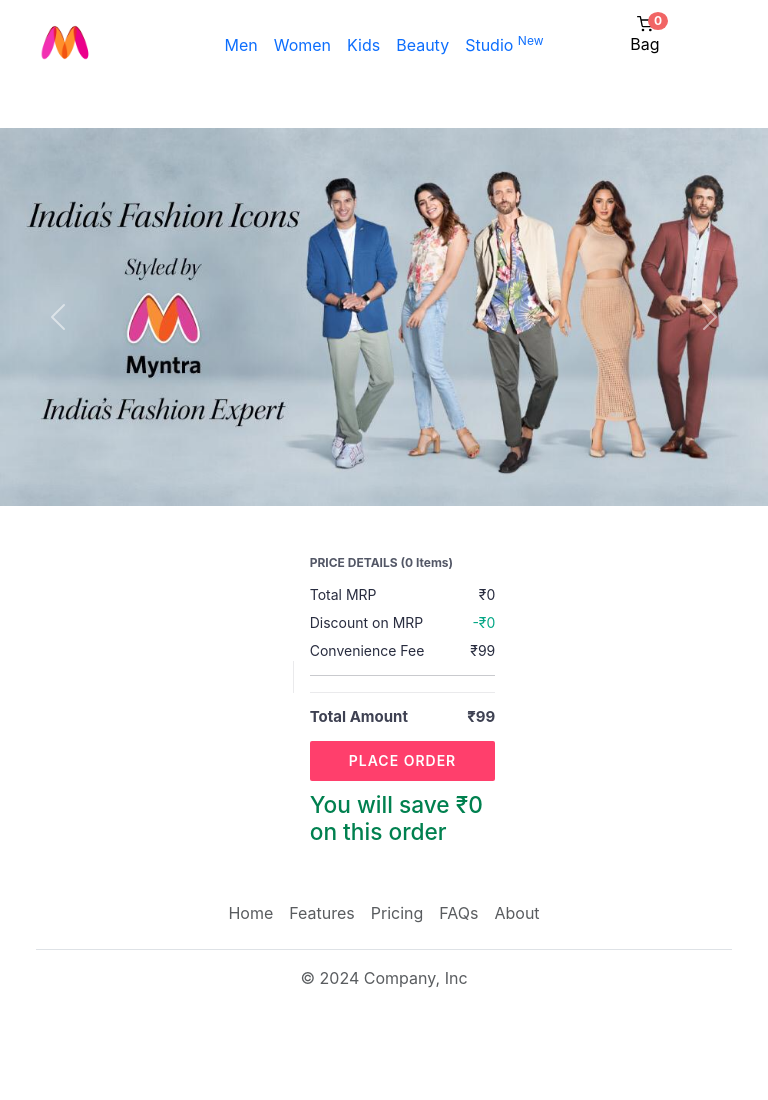
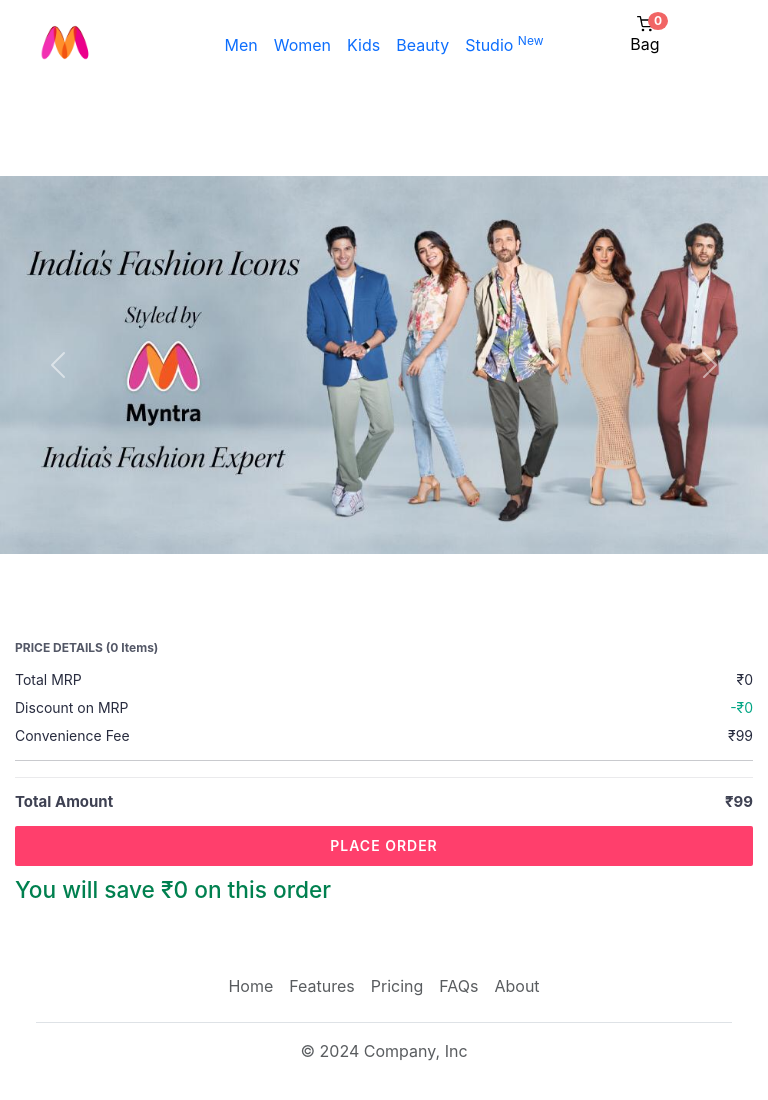
Before and after one commit to sudhirkumaryd/myntra, a React (Vite) app: page /Beg in a window 768 px wide. Shown: the top 1100 px of the page. Before the commit the page ends 1046 px from the top, so only its background shows below. Built offline with nearby package versions, Linux system fonts and the light colour scheme.

Commit message:
Update index.css

```diff
--- a/src/index.css
+++ b/src/index.css
@@ -147,11 +147,11 @@
 }
 
 .items-container {
-  width: 80%;
-  margin: 40px 10%;
+  width: 100%;
+  margin: 10px 0px;
 }
 .item-container {
-  width: 250px;
+  width: 180px;
   margin: 10px;
 }
 .item-image {
@@ -244,17 +244,17 @@
 .bag-items-container {
   display: inline-block;
   width: 64%;
-  padding-right: 20px;
+  padding: 20px;
   border-right: 1px solid #eaeaec;
-  padding-top: 32px;
+
   color: #282c3f;
   font-size: 13px;
   line-height: 1.42857143;
 }
 
 .bag-page {
-  width: 75%;
-  margin-left: 12.5%;
+  width: 100%;
+  margin-left: 0%;
 }
 
 .bag-summary {
@@ -265,6 +265,47 @@
   color: #282c3f;
   font-size: 13px;
   line-height: 1.42857143;
+}
+.bag-item-container {
+  margin-bottom: 8px;
+  background: #fff;
+  font-size: 14px;
+  border: 1px solid #eaeaec;
+  border-radius: 4px;
+  position: relative;
+  padding: 12px 12px 0;
+}
+
+@media only screen and (max-width: 768px) {
+  /* For mobile phones: */
+  .bag-summary{
+    width: 100%;
+    padding: 15px;
+  }
+  .bag-items-container {
+    width: 100%;
+    border: none;
+
+  }
+  .bag-item-container
+  {
+     padding: 20px;
+  }
+  .mbc{
+    margin-bottom: 6rem;
+  }
+
+}
+@media only screen and (min-width: 768px)
+{
+  .bag-items-container {
+    width: auto;
+
+   .hisetforslider{
+
+    height: 200px;
+   }
+  }
 }
 
 .bag-details-container {
@@ -315,15 +356,7 @@
   cursor: pointer;
 }
 
-.bag-item-container {
-  margin-bottom: 8px;
-  background: #fff;
-  font-size: 14px;
-  border: 1px solid #eaeaec;
-  border-radius: 4px;
-  position: relative;
-  padding: 12px 12px 0;
-}
+
 
 .item-left-part {
   position: absolute;
```
